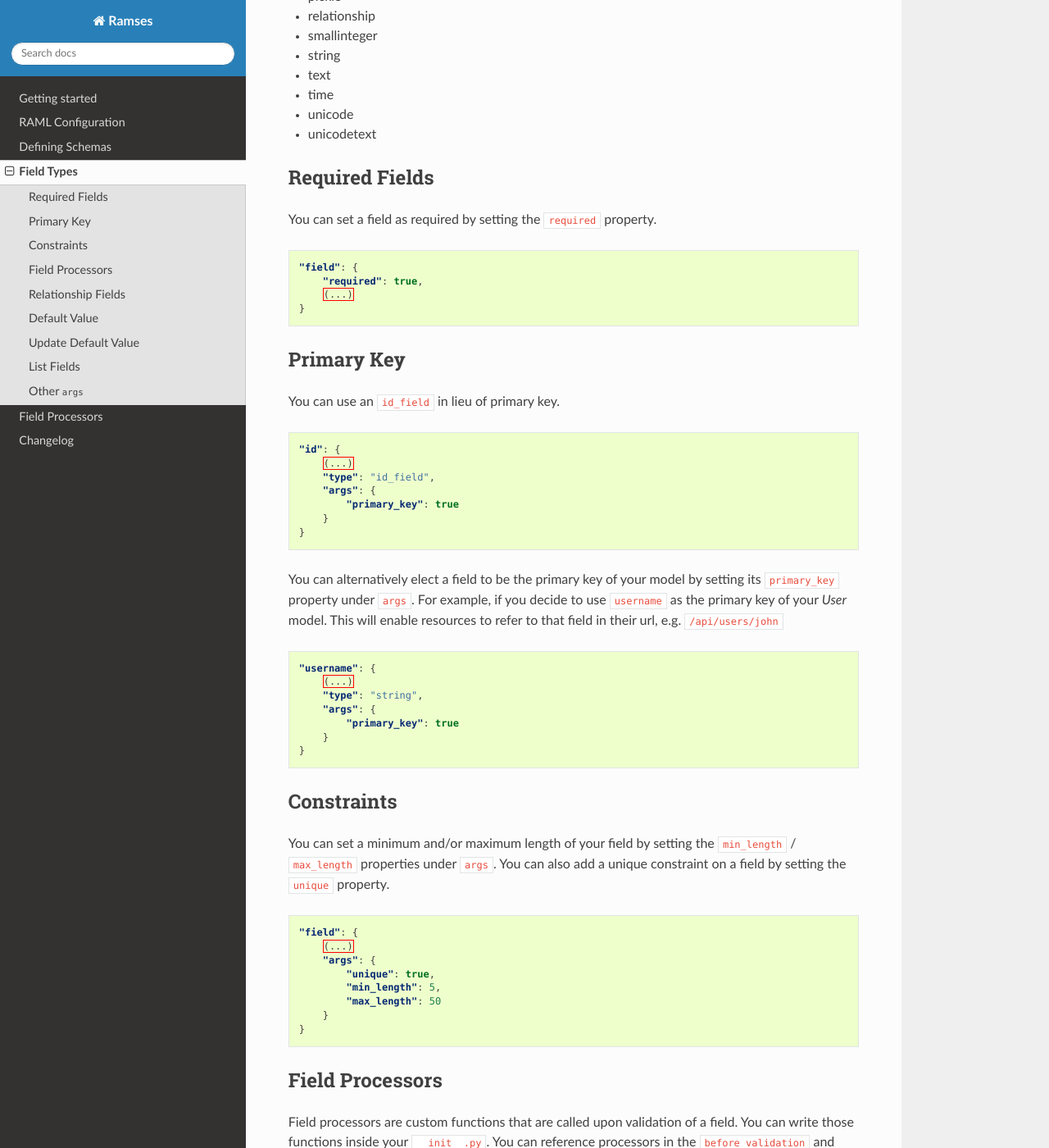
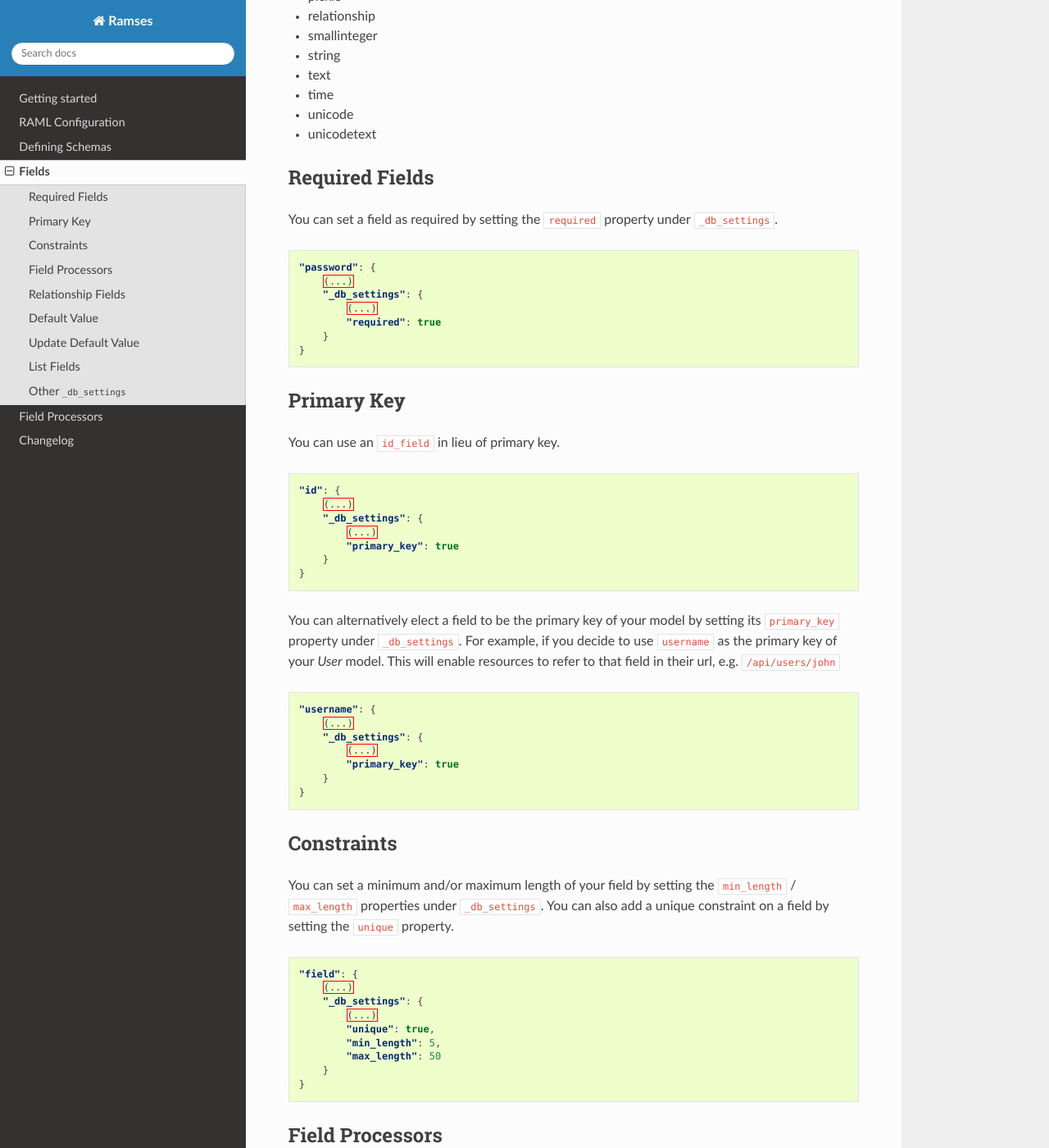
Before and after one commit to ramses-tech/ramses, a Sphinx documentation site: the page built from docs/source/fields.rst, in a window 1280 px wide and 1400 px high, scrolled down 560 px. Shown: the whole window at 82% size. Built offline with Sphinx 7.4.7 and the Read the Docs theme 2.0.0, drawn with Linux system fonts in a browser that asks for light colours; some of the changed text lies outside the part shown.

Commit message:
reflecting changes made to json schemas in the documentation

```diff
--- a/docs/source/changelog.rst
+++ b/docs/source/changelog.rst
@@ -3,8 +3,11 @@ Changelog
 
 * :release:`0.4.0 <2015-08-x>`
 * :support:`-` Ramses now parses RAML using spotify/ramlfications
+* :support:`-` Added support for json-schema draft-04
 * :feature:`-` Renamed authentication setting `ramses.auth` to `auth`
 * :feature:`-` Added 'field' name and 'request' object to processors' arguments
+* :feature:`-` Prefixed all Ramses-specific schema properties by an underscore
+* :feature:`-` Renamed schema's 'args' property to '_db_settings'
 * :bug:`- major` Fixed processors not applied on fields of type 'list' and type 'dict'
 * :bug:`- major` Fixed a limitation preventing collection names to use nouns that do not have plural forms
 
--- a/docs/source/fields.rst
+++ b/docs/source/fields.rst
@@ -1,5 +1,5 @@
-Field Types
-===========
+Fields
+======
 
 This is a list of all available types:
 
@@ -30,13 +30,16 @@ This is a list of all available types:
 Required Fields
 ---------------
 
-You can set a field as required by setting the ``required`` property.
+You can set a field as required by setting the ``required`` property under ``_db_settings``.
 
 .. code-block:: json
 
-    "field": {
-        "required": true,
+    "password": {
         (...)
+        "_db_settings": {
+            (...)
+            "required": true
+        }
     }
 
 
@@ -49,20 +52,20 @@ You can use an ``id_field`` in lieu of primary key.
 
     "id": {
         (...)
-        "type": "id_field",
-        "args": {
+        "_db_settings": {
+            (...)
             "primary_key": true
         }
     }
 
-You can alternatively elect a field to be the primary key of your model by setting its ``primary_key`` property under ``args``. For example, if you decide to use ``username`` as the primary key of your `User` model. This will enable resources to refer to that field in their url, e.g. ``/api/users/john``
+You can alternatively elect a field to be the primary key of your model by setting its ``primary_key`` property under ``_db_settings``. For example, if you decide to use ``username`` as the primary key of your `User` model. This will enable resources to refer to that field in their url, e.g. ``/api/users/john``
 
 .. code-block:: json
 
     "username": {
         (...)
-        "type": "string",
-        "args": {
+        "_db_settings": {
+            (...)
             "primary_key": true
         }
     }
@@ -70,13 +73,14 @@ You can alternatively elect a field to be the primary key of your model by setti
 Constraints
 -----------
 
-You can set a minimum and/or maximum length of your field by setting the ``min_length`` / ``max_length`` properties under ``args``. You can also add a unique constraint on a field by setting the ``unique`` property.
+You can set a minimum and/or maximum length of your field by setting the ``min_length`` / ``max_length`` properties under ``_db_settings``. You can also add a unique constraint on a field by setting the ``unique`` property.
 
 .. code-block:: json
 
     "field": {
         (...)
-        "args": {
+        "_db_settings": {
+            (...)
             "unique": true,
             "min_length": 5,
             "max_length": 50
@@ -88,13 +92,14 @@ You can set a minimum and/or maximum length of your field by setting the ``min_l
 Field Processors
 ----------------
 
-Field processors are custom functions that are called upon validation of a field. You can write those functions inside your ``__init__.py``. You can reference processors in the ``before_validation`` and ``after_validation`` properties under ``args``. The `before_` and `after_` prefixes refer to when those processors are executed, either before or after database validation. You can define more than one processor in each of those arguments in a comma-separated list. If multiple processors are listed, they are executed in the order in which they are listed.
+Field processors are custom functions that are called upon validation of a field. You can write those functions inside your ``__init__.py``. You can reference processors in the ``before_validation`` and ``after_validation`` properties under ``_db_settings``. The `before_` and `after_` prefixes refer to when those processors are executed, either before or after database validation. You can define more than one processor in each of those arguments in a comma-separated list. If multiple processors are listed, they are executed in the order in which they are listed.
 
 .. code-block:: json
 
     "password": {
         (...)
-        "args": {
+        "_db_settings": {
+            (...)
             "before_validation": ["validate_password_format", "crypt"],
             "after_validation": ["email_password_changed"]
         }
@@ -106,8 +111,8 @@ For 'relationship' fields, you can also add processors to your backref field by
 
     "parents": {
         (...)
-        "type": "relationship",
-        "args": {
+        "_db_settings": {
+            "type": "relationship",
             "document": "Parent",
             "backref_name": "child",
             "backref_before_validation": ["verify_filiation"],
@@ -121,7 +126,7 @@ To learn more about writing custom processors, see the :ref:`Writing Processors
 Relationship Fields
 -------------------
 
-You can define the name of your relation model by setting the ``document`` property under ``args`` in a relationship field. You can also set the ``backref_name`` which will automatically add a field of that name to the relation model.
+You can define the name of your relation model by setting the ``document`` property under ``_db_settings`` in a relationship field. You can also set the ``backref_name`` which will automatically add a field of that name to the relation model.
 
 The example below will create a one-to-one relationship.
 
@@ -129,8 +134,8 @@ The example below will create a one-to-one relationship.
 
     "capital": {
         (...)
-        "type": "relationship",
-        "args": {
+        "_db_settings": {
+            "type": "relationship",
             "document": "City",
             "backref_name": "country",
             "uselist": false
@@ -143,8 +148,8 @@ The example below will create a one-to-many relationship.
 
     "cities": {
         (...)
-        "type": "relationship",
-        "args": {
+        "_db_settings": {
+            "type": "relationship",
             "document": "City",
             "backref_name": "country"
         }
@@ -156,16 +161,16 @@ The example below will create both relationships above.
 
     "capital": {
         (...)
-        "type": "relationship",
-        "args": {
+        "_db_settings": {
+            "type": "relationship",
             "document": "City",
             "uselist": false
         }
     },
     "cities": {
         (...)
-        "type": "relationship",
-        "args": {
+        "_db_settings": {
+            "type": "relationship",
             "document": "City",
             "backref_name": "country"
         }
@@ -177,13 +182,14 @@ Note that when using SQLA, you must add a ``foreign_keys`` property to your rela
 Default Value
 -------------
 
-You can set a default value for you field by setting the ``default`` property under ``args``.
+You can set a default value for you field by setting the ``default`` property under ``_db_settings``.
 
 .. code-block:: json
 
     "field": {
         (...)
-        "args": {
+        "_db_settings": {
+            (...)
             "default": "default value"
         }
     },
@@ -194,7 +200,8 @@ The ``default`` value can also be set to a Python callable, e.g.
 
     "datetime_field": {
         (...)
-        "args": {
+        "_db_settings": {
+            (...)
             "default": "{{datetime.datetime.utcnow}}"
         }
     },
@@ -203,13 +210,14 @@ The ``default`` value can also be set to a Python callable, e.g.
 Update Default Value
 --------------------
 
-You can set an update default value for your field by setting the ``onupdate`` property under ``args``. This is particularly useful to update 'datetime' fields on every updates, e.g.
+You can set an update default value for your field by setting the ``onupdate`` property under ``_db_settings``. This is particularly useful to update 'datetime' fields on every updates, e.g.
 
 .. code-block:: json
 
     "datetime_field": {
         (...)
-        "args": {
+        "_db_settings": {
+            (...)
             "onupdate": "{{datetime.datetime.utcnow}}"
         }
     },
@@ -218,32 +226,32 @@ You can set an update default value for your field by setting the ``onupdate`` p
 List Fields
 -----------
 
-You can list the accepted values of any ``list`` or ``choice`` fields by setting the ``choices`` property under ``args``.
+You can list the accepted values of any ``list`` or ``choice`` fields by setting the ``choices`` property under ``_db_settings``.
 
 .. code-block:: json
 
     "field": {
         (...)
-        "type": "choice",
-        "args": {
+        "_db_settings": {
+            "type": "choice",
             "choices": ["choice1", "choice2", "choice3"],
             "default": "choice1"
         }
     }
 
-You can also provide the list/choice items' ``type``.
+You can also provide the list/choice items' ``item_type``.
 
 .. code-block:: json
 
     "field": {
         (...)
-        "type": "list",
-        "args": {
+        "_db_settings": {
+            "type": "list",
             "item_type": "string"
         }
     }
 
-Other ``args``
---------------
+Other ``_db_settings``
+----------------------
 
-Note that you can pass any engine-specific arguments to your fields by defining such arguments in ``args``.
+Note that you can pass any engine-specific arguments to your fields by defining such arguments in ``_db_settings``.
```
Also changed, not shown: docs/source/schemas.rst (+11 -12 lines).
